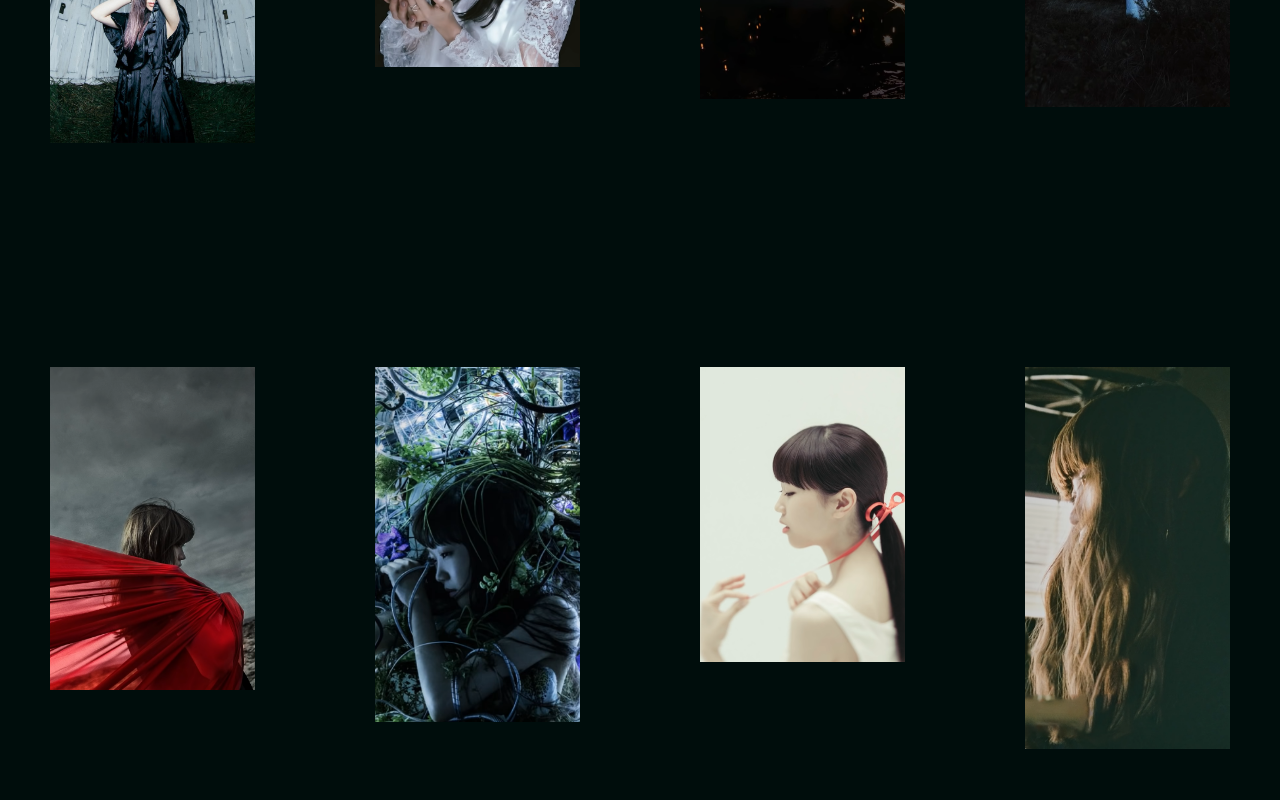
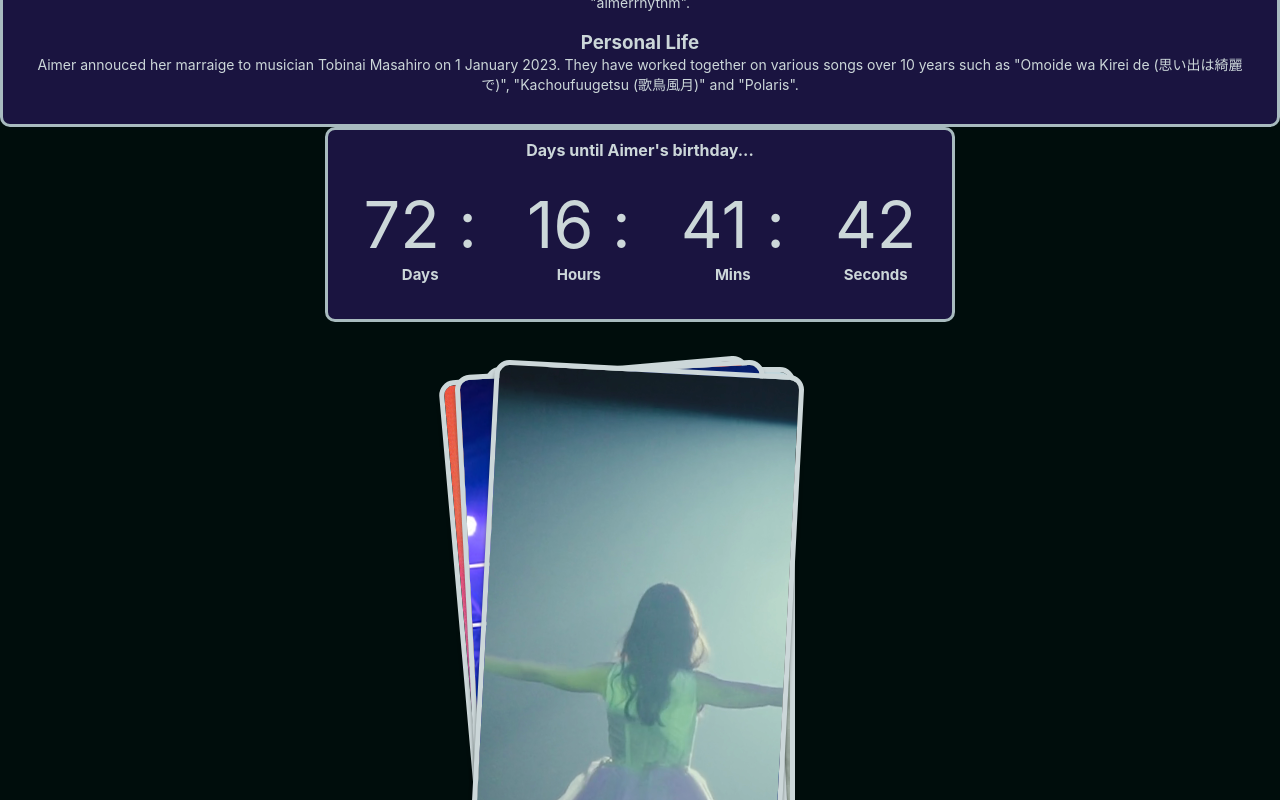
Before and after one commit to bakanano/aimer-fansite, a React (Create React App) app: page /#/aimer/gallery in a window 1280 px wide. Shown: the part 360-1160 px from the top of the page. Built offline with nearby package versions, Linux system fonts and the light colour scheme.

Commit message:
Changed gallery css and fixed routing issues

```diff
--- a/public/index.html
+++ b/public/index.html
@@ -24,7 +24,7 @@
       work correctly both with client-side routing and a non-root public URL.
       Learn how to configure a non-root public URL by running `npm run build`.
     -->
-    <title>React App</title>
+    <title>Aimer Tribute page</title>
   </head>
   <body>
     <noscript>You need to enable JavaScript to run this app.</noscript>
--- a/src/App.jsx
+++ b/src/App.jsx
@@ -1,5 +1,5 @@
 import "./App.css";
-import {Route, Routes} from "react-router-dom";
+import {Routes, Route } from "react-router-dom";
 import Home from "./pages/Home/Home";
 import Gallery from "./pages/Gallery/Gallery";
 import images from "./images";
@@ -8,8 +8,8 @@ function App() {
   return (
     <div className="App">
       <Routes>
-        <Route path="/aimer" element={<Home/>}/>
-        <Route path="/aimer/gallery" element={<Gallery images={images}/>}/>
+        <Route index element={<Home/>}/>
+        <Route path="gallery" element={<Gallery images={images}/>}/>
       </Routes>
       <footer className="info-card">
         By{" "}
--- a/src/components/Cards/Cards.css
+++ b/src/components/Cards/Cards.css
@@ -1,17 +1,68 @@
-@import "../../colors.css";
-
 .cardsContainer {
     position: relative;
     width: 300px;
     height: 600px;
+    margin: 50px 0;
     display: flex;
-    padding: 25px 0;
-}
+    justify-content: center;
+    align-items: center;
+  }
 
-.image {
-    position: absolute;
+  .cardStack {
+    display: flex;
+    position: relative;
     width: 100%;
     height: 100%;
-    outline: 5px solid var(--pearl);
-    box-shadow: 0 5px 5px 3px var(--silvery);
-}
+  }
+
+  .cardStack a {
+    inset: 0;
+  }
+
+  .cardStack .image {
+    position: absolute;
+    pointer-events: none;
+    width: 100%;
+    height: 100%;
+    outline: 5px solid #CCD7D9;
+    box-shadow: 0 5px 5px 3px #000D0C;
+  }
+
+  .cardStack .large {
+    transition: transform 0.33s;
+    border-radius: 10px;
+  }
+
+  .cardStack .large:nth-child(1) {
+    transform: translate(-7%) rotate(-5deg);
+  }
+
+  .cardStack .large:nth-child(3) {
+    transform: translate(-5%) rotate(-3deg);
+  }
+
+  .cardStack .large:nth-child(4) {
+    transform: translate(-2%) rotate(3deg);
+  }
+
+  .cardStack .large:nth-child(6) {
+    transform: rotate(-3deg);
+  }
+
+  @media (hover: hover) {
+    .cardStack:hover .large:nth-child(1) {
+      transform: translate(-150px, 20px) rotate(-15deg);
+    }
+
+    .cardStack:hover .large:nth-child(3) {
+      transform: translate(-50px, -20px) rotate(-5deg);
+    }
+
+    .cardStack:hover .large:nth-child(4) {
+      transform: translate(50px, 10px) rotate(5deg);
+    }
+
+    .cardStack:hover .large:nth-child(6) {
+      transform: translate(250px, 25px) rotate(15deg);
+    }
+  }
--- a/src/components/Cards/Cards.jsx
+++ b/src/components/Cards/Cards.jsx
@@ -8,6 +8,7 @@ import "./Cards.css";
 export default function Cards() {
     return (
         <div className="cardsContainer">
+            <div className="cardStack">
                 <Link to="/aimer/gallery">
                     <img src={image01} alt="img1" className="image large"/>
                     <img src={image02} alt="img2" className="image large"/>
@@ -15,5 +16,6 @@ export default function Cards() {
                     <img src={image04} alt="img4" className="image large"/>
                 </Link>
             </div>
+        </div>
     );
 }
--- /dev/null
+++ b/src/global.css
@@ -0,0 +1,7 @@
+*,
+*::before,
+*::after {
+  margin: 0;
+  padding: 0;
+  box-sizing: border-box;
+}
--- a/src/index.css
+++ b/src/index.css
@@ -1,3 +1,4 @@
+
 body {
   margin: 0;
   font-family: -apple-system, BlinkMacSystemFont, 'Segoe UI', 'Roboto', 'Oxygen',
--- a/src/index.js
+++ b/src/index.js
@@ -1,12 +1,13 @@
 import React from 'react';
 import ReactDOM from 'react-dom/client';
+import {BrowserRouter} from "react-router-dom";
 import './index.css';
 import App from './App';
-import {HashRouter} from "react-router-dom";
 
 const root = ReactDOM.createRoot(document.getElementById('root'));
+
 root.render(
-  <HashRouter>
-    <App />
-  </HashRouter>
+  <BrowserRouter>
+    <App/>
+  </BrowserRouter>
 );
--- a/src/pages/Gallery/Gallery.css
+++ b/src/pages/Gallery/Gallery.css
@@ -2,22 +2,23 @@
 
 .galleryContainer {
     display: grid;
-    grid-template-columns: repeat(4, 1fr);
-    gap: 20px;
+    grid-gap: 20px;
+    grid-template-columns: repeat(4, 3fr);
 }
 
 .galleryImage {
     width: 100%;
-    height: auto;
+    height: 100%;
     max-height: 700px;
-    margin: 50px 0;
-    padding: 50px;
+    margin: 100px 0;
+    padding: 20px;
     cursor: pointer;
+    background-color: #fff;
 }
 
 /* Media query for smaller screens */
 @media (max-width: 768px) {
     .galleryContainer {
-        grid-template-columns: repeat(1, 1fr); /* Change to a single column on smaller screens */
+        grid-template-columns: repeat(2, 1fr); /* Change to a single column on smaller screens */
     }
 }
--- a/src/pages/Gallery/Modal/Modal.css
+++ b/src/pages/Gallery/Modal/Modal.css
@@ -22,10 +22,10 @@
 
 .modalContent img {
     display: block;
-    margin: 0 auto; /* Center the image horizontally */
-    max-width: 100%; /* Ensure the image does not exceed the viewport width */
-    max-height: 100%; /* Ensure the image does not exceed the viewport height */
-    border: 4px solid #FFFFFF; /* White border (adjust color as needed) */
+    margin: 0 auto;
+    max-width: 100%;
+    max-height: 100%;
+    border: 3px solid #FFFFFF;
     box-sizing: border-box;
 }
 
--- a/src/pages/Home/Home.css
+++ b/src/pages/Home/Home.css
@@ -1,18 +1,12 @@
 @import "../../colors.css";
-
-*,
-*::before,
-*::after {
-  margin: 0;
-  padding: 0;
-  box-sizing: border-box;
-}
+@import "../../global.css";
 
 .container {
     display: flex;
+    justify-content: center;
     align-items: center;
     flex-direction: column;
-    padding: 75px;
+
 }
 
 footer {
```
Also changed, not shown: public/logo512.png (deleted). Lines whose indentation alone changed are shown as unchanged.
